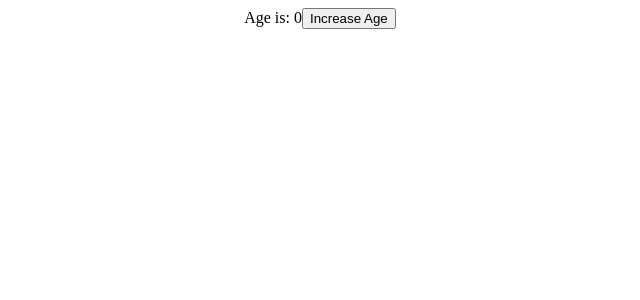
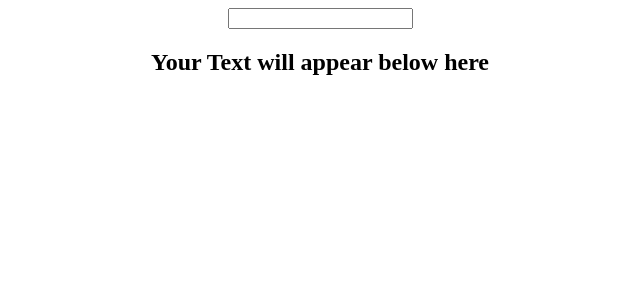
Before and after one commit to techiesakar/react, a React (Create React App) app: page / in a window 1280 px wide. Shown: the top 300 px of the page, without its empty margins (320-960 px from the left). Built offline with nearby package versions, Linux system fonts and the light colour scheme.

Commit message:
Input Handling using useState

```diff
--- a/src/App.js
+++ b/src/App.js
@@ -2,14 +2,15 @@ import "./App.css";
 import { useState } from "react";
 
 function App() {
-  const [age, setAge] = useState(0);
-  const increaseAge = () => {
-    setAge(age + 1);
+  const [inputValue, setInputValue] = useState("");
+  const handleInputChange = (e) => {
+    setInputValue(e.target.value);
   };
   return (
     <div className="App">
-      <span>Age is: {age}</span>
-      <button onClick={increaseAge}>Increase Age</button>
+      <input type="text" onChange={handleInputChange} />
+      <h2>Your Text will appear below here</h2>
+      <h4> {inputValue}</h4>
     </div>
   );
 }
```
